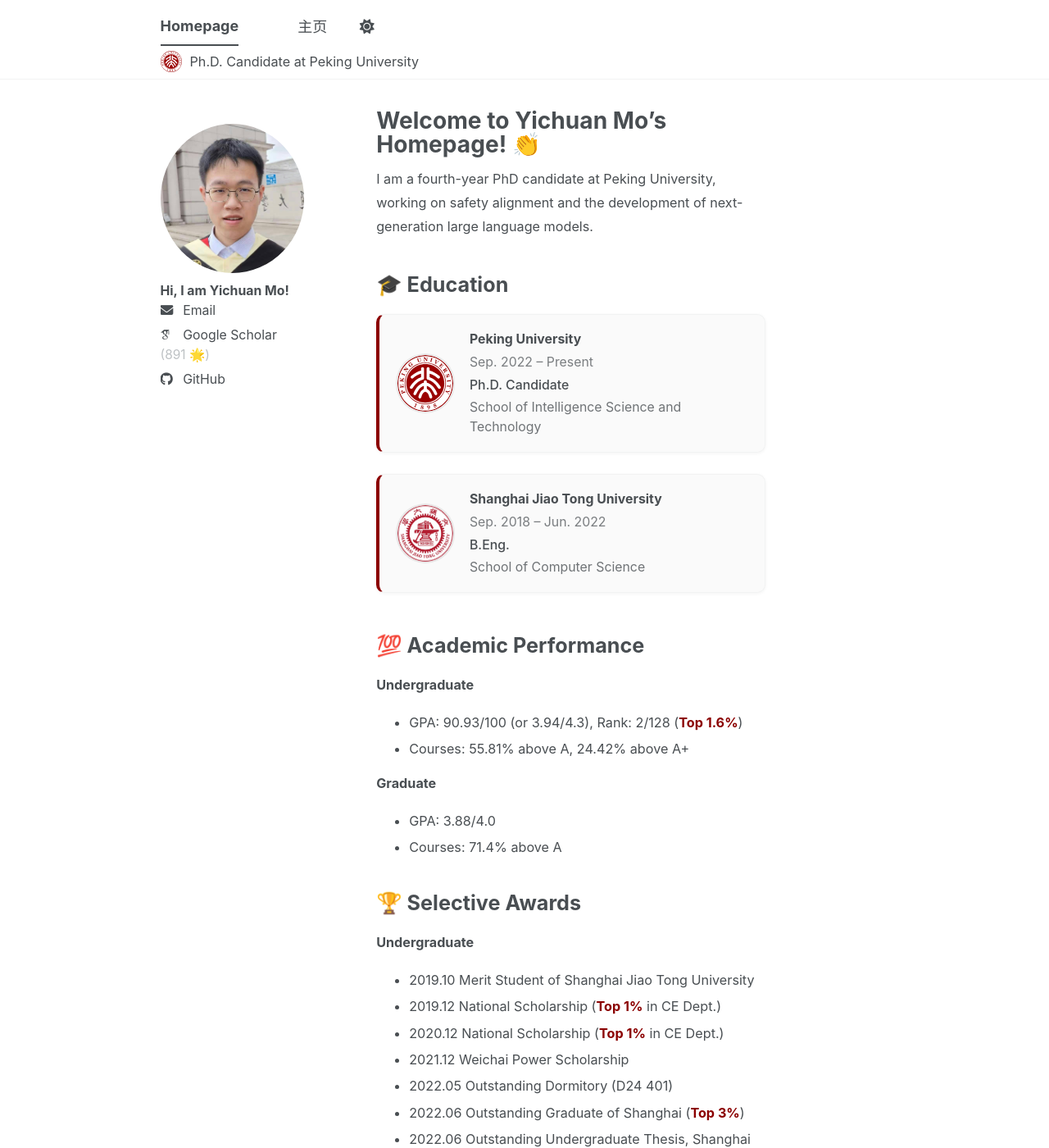
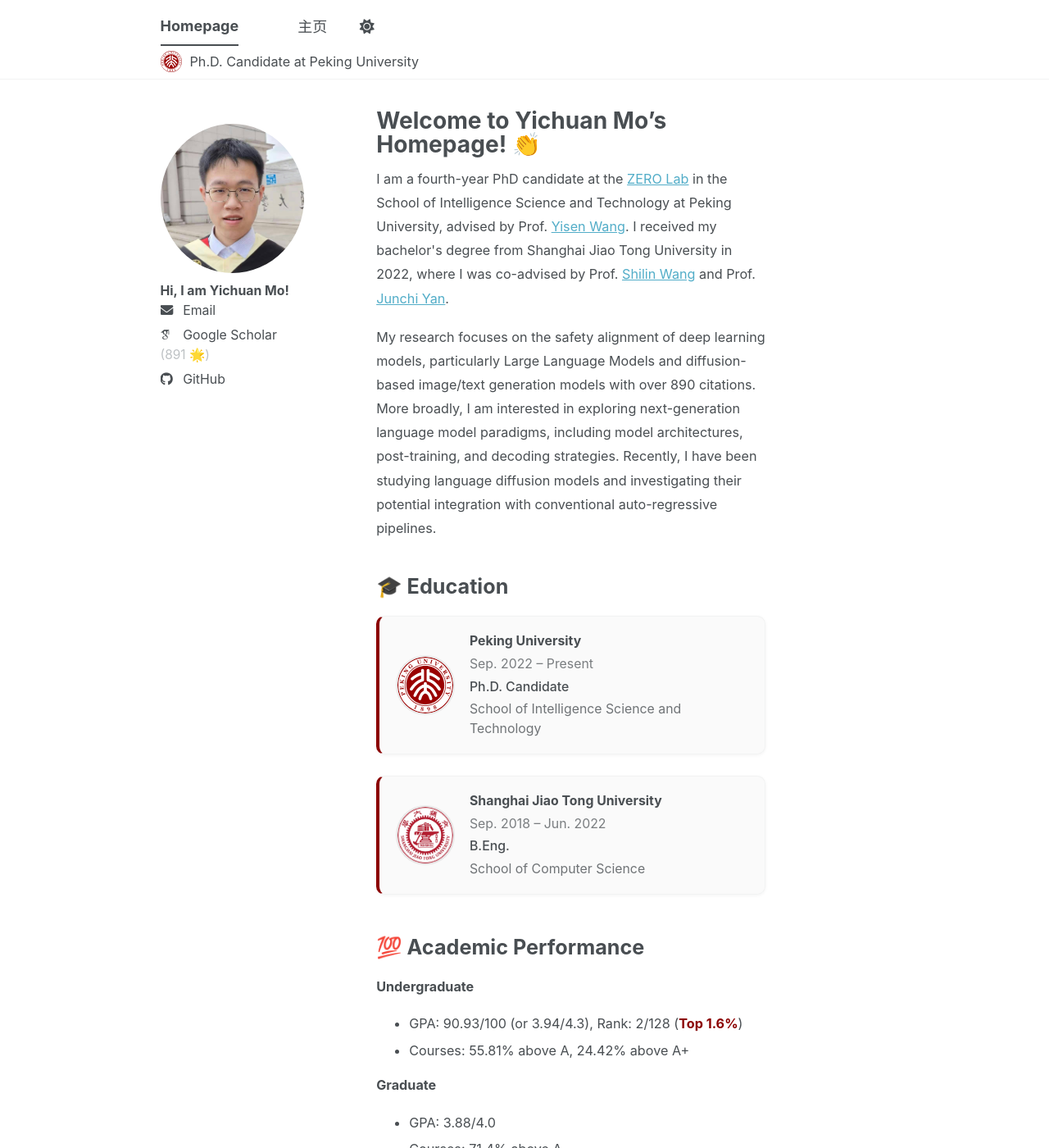
Before and after one commit to mo666666/mo666666.github.io, a Jekyll site: the page built from _pages/about.md, in a window 1280 px wide and 1400 px high. Shown: the whole window at 82% size. Built offline with Jekyll 4.4.1, drawn with Linux system fonts in a browser that asks for light colours; some web fonts are replaced; a script bundle is joined from its source files by our own code; library files that are not in the unit come from our copies; some of the changed text lies outside the part shown.

Commit message:
Add my research interest.

```diff
--- a/_pages/about.md
+++ b/_pages/about.md
@@ -8,8 +8,8 @@
 ---
 
 <div class="homepage-intro">
-  <p>I am a fourth-year PhD candidate at Peking University, working on safety alignment and the development of next-generation large language models.</p>
-  <!-- <p>My research interests include trustworthy AI, adversarial robustness, and generative model safety.</p> -->
+  <p>I am a fourth-year PhD candidate at the <a href="https://zero-lab-pku.github.io/">ZERO Lab</a> in the School of Intelligence Science and Technology at Peking University, advised by Prof. <a href="https://yisenwang.github.io/">Yisen Wang</a>. I received my bachelor's degree from Shanghai Jiao Tong University in 2022, where I was co-advised by Prof. <a href="https://www.cs.sjtu.edu.cn/en/jiaoshiml/wangshilin.html">Shilin Wang</a> and Prof. <a href="https://thinklab.sjtu.edu.cn/index.html">Junchi Yan</a>.</p>
+  <p>My research focuses on the safety alignment of deep learning models, particularly Large Language Models and diffusion-based image/text generation models with over 890 citations. More broadly, I am interested in exploring next-generation language model paradigms, including model architectures, post-training, and decoding strategies. Recently, I have been studying language diffusion models and investigating their potential integration with conventional auto-regressive pipelines.</p>
 </div>
 
 {% include base_path %}
@@ -64,7 +64,7 @@
   <li>2019.12 National Scholarship (<strong style="color: #8B0000;">Top 1%</strong> in CE Dept.)</li>
   <li>2020.12 National Scholarship (<strong style="color: #8B0000;">Top 1%</strong> in CE Dept.)</li>
   <li>2021.12 Weichai Power Scholarship</li>
-  <li>2022.05 Outstanding Dormitory (D24 401)</li>
+  <li>2022.05 Outstanding Dormitory</li>
   <li>2022.06 Outstanding Graduate of Shanghai (<strong style="color: #8B0000;">Top 3%</strong>)</li>
   <li>2022.06 Outstanding Undergraduate Thesis, Shanghai Jiao Tong University (<strong style="color: #8B0000;">Top 1%</strong>, 1 out of 128 students in CE Dept.)</li>
 </ul>
```
Also changed, not shown: _pages/about-zh.md (+1 -1 lines).
